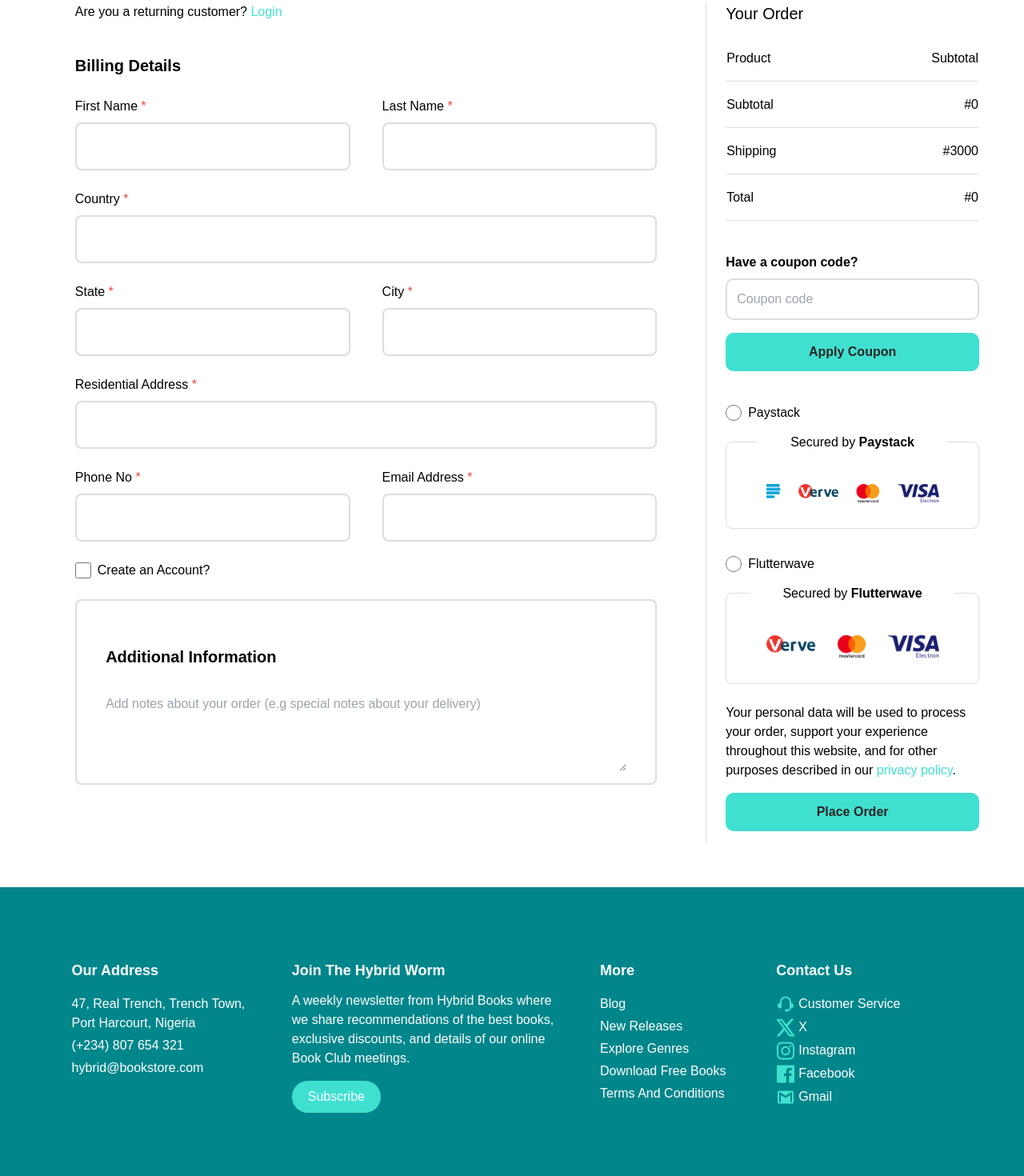
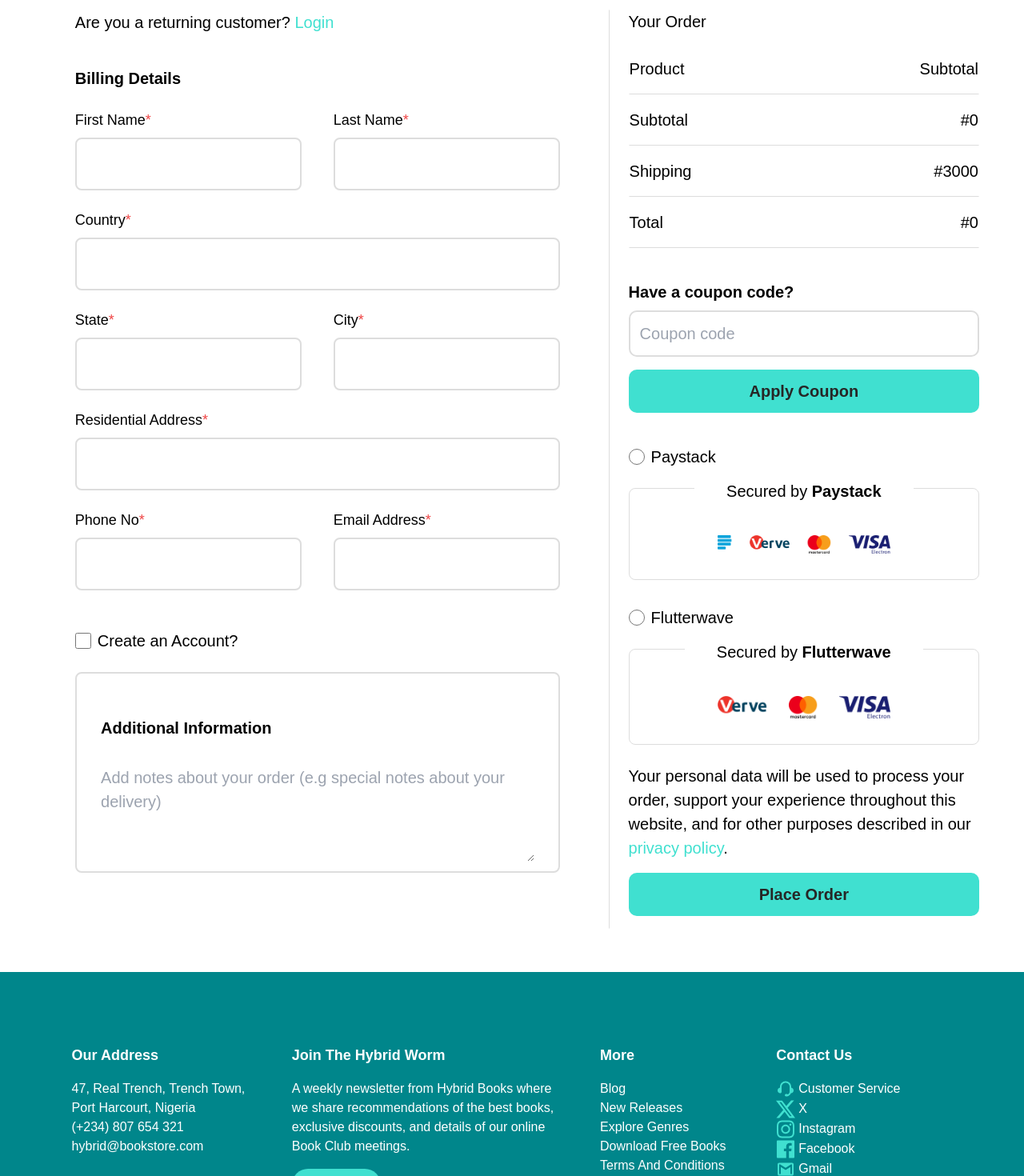
Before and after one commit to abel-otegbola/Timbu-Cloud-shop, a React (Vite) app: page /checkout in a window 1280 px wide. Shown: the part 328-1798 px from the top of the page at 80% size. Built offline with nearby package versions, Linux system fonts and the light colour scheme; a web font is replaced by a local one.

Commit message:
refactor: input field, font and typo [x] put inpputs in inputField component [x] increase fonts according to figma design [x] fix book title typo error

```diff
--- a/src/components/footer/footer.jsx
+++ b/src/components/footer/footer.jsx
@@ -8,51 +8,57 @@ import GmailIcon from "../../assets/icons/gmailIcon";
 export default function Footer() {
     return (
         <footer className="flex flex-wrap md:gap-[5%] p-[7%] bg-primary text-white mt-4 gap-10">
-            <div className="md:w-[20%] w-full flex flex-col gap-1">
-                <h2 className="font-bold mb-3 text-lg">Our Address</h2>
+            <div className="md:w-[20%] w-full flex flex-col gap-4">
+                <h2 className="font-bold text-lg">Our Address</h2>
+                <div className="">
                     <p>47, Real Trench, Trench Town, Port Harcourt, Nigeria</p>
                     <p>(+234)  807 654 321</p>
                     <p>hybrid@bookstore.com</p>
                 </div>
-
-            <div className="md:w-[30%] w-full">
-                <h2 className="font-bold mb-3 text-lg">Join The Hybrid Worm</h2>
-                <p>A weekly newsletter from Hybrid Books where we share recommendations of the best books, exclusive discounts, and details of our online Book Club meetings.</p>
-                <button className="p-2 px-5 bg-secondary hover:bg-primary hover:border border-secondary text-white rounded-[20px] mt-4">Subscribe</button>
             </div>
 
-            <div className="md:w-[15%] w-full flex flex-col gap-1">
-                <h2 className="font-bold mb-3 text-lg">More</h2>
-                <Link to={"/"} className="block">Blog</Link>
-                <Link to={"/"} className="block">New Releases</Link>
-                <Link to={"/"} className="block">Explore Genres</Link>
-                <Link to={"/"} className="block">Download Free Books</Link>
-                <Link to={"/"} className="block">Terms And Conditions</Link>
+            <div className="flex flex-col gap-4 md:w-[30%] w-full">
+                <h2 className="font-bold text-lg">Join The Hybrid Worm</h2>
+                <p>A weekly newsletter from Hybrid Books where we share recommendations of the best books, exclusive discounts, and details of our online Book Club meetings.</p>
+                <button className="w-fit p-2 px-5 bg-secondary hover:bg-primary hover:border border-secondary text-white rounded-[20px]">Subscribe</button>
             </div>
 
-            <div className="md:w-[15%] w-full flex flex-col gap-1">
-                <h2 className="font-bold mb-3 text-lg">Contact Us</h2>
-                <Link to={"/"} className="flex items-center gap-1">
+            <div className="md:w-[15%] w-full flex flex-col gap-4">
+                <h2 className="font-bold text-lg">More</h2>
+                <div>
+                    <Link to={"/"} className="block hover:text-secondary">Blog</Link>
+                    <Link to={"/"} className="block hover:text-secondary">New Releases</Link>
+                    <Link to={"/"} className="block hover:text-secondary">Explore Genres</Link>
+                    <Link to={"/"} className="block hover:text-secondary">Download Free Books</Link>
+                    <Link to={"/"} className="block hover:text-secondary">Terms And Conditions</Link>
+                </div>
+            </div>
+
+            <div className="md:w-[15%] w-full flex flex-col gap-4">
+                <h2 className="font-bold text-lg">Contact Us</h2>
+                <div>
+                    <Link to={"/"} className="flex items-center gap-1 hover:text-secondary">
                         <HeadphoneIcon />
                         Customer Service
                     </Link>
-                <Link to={"/"} className="flex items-center gap-1">
+                    <Link to={"/"} className="flex items-center gap-1 hover:text-secondary">
                         <TwitterIcon />
                         X
                     </Link>
-                <Link to={"/"} className="flex items-center gap-1">
+                    <Link to={"/"} className="flex items-center gap-1 hover:text-secondary">
                         <InstagramIcon />
                         Instagram
                     </Link>
-                <Link to={"/"} className="flex items-center gap-1">
+                    <Link to={"/"} className="flex items-center gap-1 hover:text-secondary">
                         <FacebookIcon />
                         Facebook
                     </Link>
-                <Link to={"/"} className="flex items-center gap-1">
+                    <Link to={"/"} className="flex items-center gap-1 hover:text-secondary">
                         <GmailIcon />
                         Gmail
                     </Link>
                 </div>
+            </div>
         </footer>
     )
 }
--- /dev/null
+++ b/src/components/inputField/inputField.jsx
@@ -0,0 +1,13 @@
+export default function InputField({ type, label, required, name }) {
+    return (
+        <div className="flex flex-col gap-2">
+            <label htmlFor={name} className="xl:text-[18px] font-medium">
+                {label}
+                {
+                    required ? <span className="text-red-500 -mb-1">*</span>: ""
+                }
+            </label>
+            <input type={type} name={name} id={name} className="p-4 rounded-[8px] border-2 border-[#DDD] w-full focus:outline focus:outline-secondary/[0.3] outline-offset-2 focus:border-primary" />
+        </div>
+    )
+}
--- a/src/components/quotes/quotes.jsx
+++ b/src/components/quotes/quotes.jsx
@@ -1,7 +1,7 @@
 export default function Quotes() {
     return (
         <div className="p-6 flex items-center justify-center">
-            <p className="italic font-medium text-lg text-[#262626]/[0.7]">Books Are a Portal to a Different World</p>
+            <p className="italic font-medium xl:text-[30px] text-lg text-[#262626]/[0.7]">Books Are a Portal to a Different World</p>
         </div>
     )
 }
--- a/src/components/topbar/topbar.jsx
+++ b/src/components/topbar/topbar.jsx
@@ -12,10 +12,10 @@ export default function Topbar () {
     return (
         <nav className="flex items-center justify-between w-full px-6 py-3 overflow-hidden border border-transparent border-b-secondary">
             <Link to={"/"}>
-                <img src="/Logo.svg" width={150} height={80} alt="hybrid logo" />
+                <img src="/Logo.svg" height={80} alt="hybrid logo" className="2xl:w-[230px] w-[150px]" />
             </Link>
 
-            <div className={`flex lg:flex-row flex-col lg:gap-[8%] bg-white lg:justify-end flex-1 lg:shadow-none shadow-lg lg:p-0 p-[5%] lg:static fixed top-0 left-0 w-full h-full lg:items-center gap-8 duration-700 z-[2] ${open ? "translate-x-0" : "lg:translate-x-0 translate-x-[150%]"}`}>
+            <div className={`flex lg:flex-row flex-col lg:gap-[8%] xl:text-[20px] bg-white lg:justify-end flex-1 lg:shadow-none shadow-lg lg:p-0 p-[5%] lg:static fixed top-0 left-0 w-full h-full lg:items-center gap-8 duration-700 z-[2] ${open ? "translate-x-0" : "lg:translate-x-0 translate-x-[150%]"}`}>
                 <div className={`flex lg:flex-row flex-col lg:items-center font-semibold gap-2`}>
                     <Link to={"/"} className="p-4 py-2 hover:text-primary">Home</Link>
                     <Link to={"/"} className="p-4 py-2 hover:text-primary">Shop</Link>
@@ -23,7 +23,7 @@ export default function Topbar () {
                     <Link to={"/"} className="p-4 py-2 hover:text-primary">Contact Us</Link>
                 </div>
 
-                <Link to={"/"} className="p-3 px-6 rounded-[20px] border-2 font-medium border-secondary text-secondary hover:bg-primary hover:text-white">Login</Link>
+                <Link to={"/"} className="w-fit p-3 px-6 md:mx-0 mx-4 rounded-[20px] border-2 font-medium border-secondary text-secondary hover:bg-primary hover:text-white">Login</Link>
             </div>
 
             <button className="flex flex-col gap-1 lg:hidden z-[11] h-[50px] py-4" onClick={() => setOpen(!open)}>
--- a/src/data/books.js
+++ b/src/data/books.js
@@ -50,7 +50,7 @@ export const books = [
     },
     {
         id: 8,
-        title: "How to Stand Up to a Detector ",
+        title: "How to Stand Up to a Dictator ",
         img: "/products/8.png",
         price: 6000,
         category: "Non-Fiction"
--- a/src/pages/cart/cart.jsx
+++ b/src/pages/cart/cart.jsx
@@ -31,7 +31,7 @@ export default function Cart() {
                 <div className="md:w-[70%] w-full border border-transparent sm:text-[16px] text-[12px] md:border-r-[#DDD] md:pr-6">
 
                     <div className="w-full overflow-x-auto">
-                        <table className="table-auto text-left w-full min-w-[430px]">
+                        <table className="table-auto text-left w-full min-w-[380px]">
                             <thead>
                                 <tr className="font-bold border border-transparent border-b-[#DDD]">
                                     <th>Product</th>
@@ -54,7 +54,7 @@ export default function Cart() {
                                                     <p className="opacity-[0.7] md:text-[16px] text-[12px]">{book.title}</p>
                                                 </div>
                                             </td>
-                                            <td className="text-primary sm:text-[16px] text-[12px] font-semibold px-2"># {book.price}</td>
+                                            <td className="text-primary sm:text-[16px] text-[12px] min-w-[80px] font-semibold px-2"># {book.price}</td>
                                             <td className="px-4">
                                                 <div className=" flex items-center w-fit text-primary font-semibold items-start border border-[#262626]">
                                                     <button className="sm:text-lg sm:w-[40px] w-[20px] sm:h-[67px] h-[47px] bg-[#DDD] hover:bg-[#DDD]/[0.8]" onClick={() => handleQuantity(book.id, (book.quantity || 1) - 1)}>-</button>
@@ -71,7 +71,7 @@ export default function Cart() {
                         </table>
                     </div>
 
-                    <div className="flex items-center justify-between gap-6 border border-transparent border-t-[#DDD] p-6">
+                    <div className="flex items-center justify-between gap-6 border border-transparent border-t-[#DDD] md:p-6 py-6 ">
                         <Link to={"/"} className="flex items-center gap-2 p-2 px-5 rounded-[10px] border-2 border-secondary hover:bg-primary hover:text-white text-secondary"> <ArrowIcon className={"md:w-[20px] w-[15px]"}/> Back to Shop</Link>
                         <button className="p-2 px-5 rounded-[10px] bg-secondary hover:bg-primary hover:text-white text-[#262626]">Update Cart</button>
                     </div>
--- a/src/pages/checkout/checkout.jsx
+++ b/src/pages/checkout/checkout.jsx
@@ -2,6 +2,7 @@ import { Link } from "react-router-dom";
 import Header from "../../components/header/header";
 import { CartContext } from "../../context/cartContext";
 import { useContext } from "react";
+import InputField from "../../components/inputField/inputField";
 
 export default function Checkout() {
     const { cart } = useContext(CartContext)
@@ -9,59 +10,35 @@ export default function Checkout() {
     return (
         <>
             <Header />
-            <h2 className="font-bold mb-3 md:text-[36px] text-[24px] p-6">Checkout</h2>
+            <h2 className="font-bold mb-3 xl:text-[36px] text-[24px] p-6">Checkout</h2>
 
 
             <div className="flex flex-wrap md:px-8 px-6 py-[3%] md:gap-0 gap-12">
 
-                <div className="md:w-[70%] w-full border border-transparent sm:text-[16px] text-[14px] md:border-r-[#DDD] md:px-[5%]">
+                <div className="md:w-[60%] w-full border border-transparent xl:text-[20px] sm:text-[16px] text-[14px] md:border-r-[#DDD] md:px-[5%]">
 
                     <p>Are you a returning customer? <Link className="text-secondary" to={"/"}>Login</Link></p>
 
                     <h3 className="font-semibold text-[20px] mt-10 mb-6">Billing Details</h3>
 
                     <div >
-                        <div className="grid md:grid-cols-2 items-center md:gap-10 gap-6">
-                            <div className="flex flex-col gap-2">
-                                <label htmlFor="firstname">First Name <span className="text-red-500">*</span></label>
-                                <input type="text" name="firstname" id="firstname" className="p-4 rounded-[8px] border-2 border-[#DDD] w-full focus:outline focus:outline-secondary/[0.3] outline-offset-2 focus:border-primary" />
-                            </div>
-                            <div className="flex flex-col gap-2">
-                                <label htmlFor="lastname">Last Name <span className="text-red-500">*</span></label>
-                                <input type="text" name="lastname" id="lastname" className="p-4 rounded-[8px] border-2 border-[#DDD] w-full focus:outline focus:outline-secondary/[0.3] outline-offset-2 focus:border-primary" />
-                            </div>
+                        <div className="grid md:grid-cols-2 items-center md:gap-10 gap-6 my-6">
+                            <InputField type={"text"} label={"First Name"} required={true} name={"firstname"} />
+                            <InputField type={"text"} label={"Last Name"} required={true} name={"lastname"} />
                         </div>
 
-                        <div className="flex flex-col gap-2 mt-6">
-                            <label htmlFor="country">Country <span className="text-red-500">*</span></label>
-                            <input type="text" name="country" id="country" className="p-4 rounded-[8px] border-2 border-[#DDD] w-full focus:outline focus:outline-secondary/[0.3] outline-offset-2 focus:border-primary" />
+                        <InputField type={"text"} label={"Country"} required={true} name={"country"} />
+
+                        <div className="grid md:grid-cols-2 items-center md:gap-10 gap-6 my-6">
+                            <InputField type={"text"} label={"State"} required={true} name={"state"} />
+                            <InputField type={"text"} label={"City"} required={true} name={"city"} />
                         </div>
 
-                        <div className="grid md:grid-cols-2 items-center md:gap-10 gap-6 mt-6">
-                            <div className="flex flex-col gap-2">
-                                <label htmlFor="state">State <span className="text-red-500">*</span></label>
-                                <input type="text" name="state" id="state" className="p-4 rounded-[8px] border-2 border-[#DDD] w-full focus:outline focus:outline-secondary/[0.3] outline-offset-2 focus:border-primary" />
-                            </div>
-                            <div className="flex flex-col gap-2">
-                                <label htmlFor="city">City <span className="text-red-500">*</span></label>
-                                <input type="text" name="city" id="city" className="p-4 rounded-[8px] border-2 border-[#DDD] w-full focus:outline focus:outline-secondary/[0.3] outline-offset-2 focus:border-primary" />
-                            </div>
-                        </div>
+                        <InputField type={"text"} label={"Residential Address"} required={true} name={"address"} />
 
-                        <div className="flex flex-col gap-2 mt-6">
-                            <label htmlFor="address">Residential Address <span className="text-red-500">*</span></label>
-                            <input type="text" name="address" id="address" className="p-4 rounded-[8px] border-2 border-[#DDD] w-full focus:outline focus:outline-secondary/[0.3] outline-offset-2 focus:border-primary" />
-                        </div>
-
-                        <div className="grid md:grid-cols-2 items-center md:gap-10 gap-6 mt-6">
-                            <div className="flex flex-col gap-2">
-                                <label htmlFor="phone">Phone No <span className="text-red-500">*</span></label>
-                                <input type="tel" name="phone" id="phone" className="p-4 rounded-[8px] border-2 border-[#DDD] w-full focus:outline focus:outline-secondary/[0.3] outline-offset-2 focus:border-primary" />
-                            </div>
-                            <div className="flex flex-col gap-2">
-                                <label htmlFor="email">Email Address <span className="text-red-500">*</span></label>
-                                <input type="email" name="email" id="email" className="p-4 rounded-[8px] border-2 border-[#DDD] w-full focus:outline focus:outline-secondary/[0.3] outline-offset-2 focus:border-primary" />
-                            </div>
+                        <div className="grid md:grid-cols-2 items-center md:gap-10 gap-6 my-6">
+                            <InputField type={"text"} label={"Phone No"} required={true} name={"phone"} />
+                            <InputField type={"email"} label={"Email Address"} required={true} name={"email"} />
                         </div>
 
                         <div className="flex items-center gap-2 py-6">
@@ -77,7 +54,7 @@ export default function Checkout() {
                 </div>
 
 
-                <div className="md:w-[30%] w-full md:px-6 sm:text-[16px] text-[14px]">
+                <div className="md:w-[40%] w-full md:px-6 xl:text-[20px] sm:text-[16px] text-[14px]">
                     <h2 className="mb-3 md:text-[20px] text-[18px]">Your Order</h2>
 
                     <div className="flex items-center justify-between py-4 border border-transparent border-b-[#DDD]">
```
Also changed, not shown: src/components/header/header.jsx (+4 -4 lines), src/pages/home/home.jsx (+5 -11 lines). Lines whose indentation alone changed are shown as unchanged.
